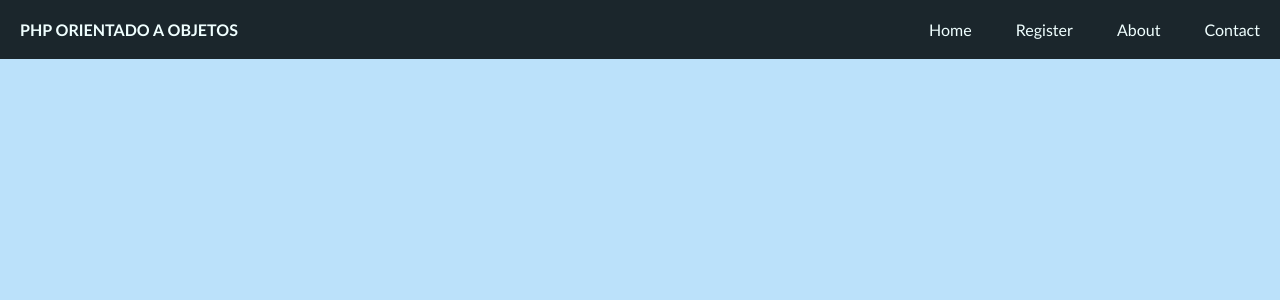
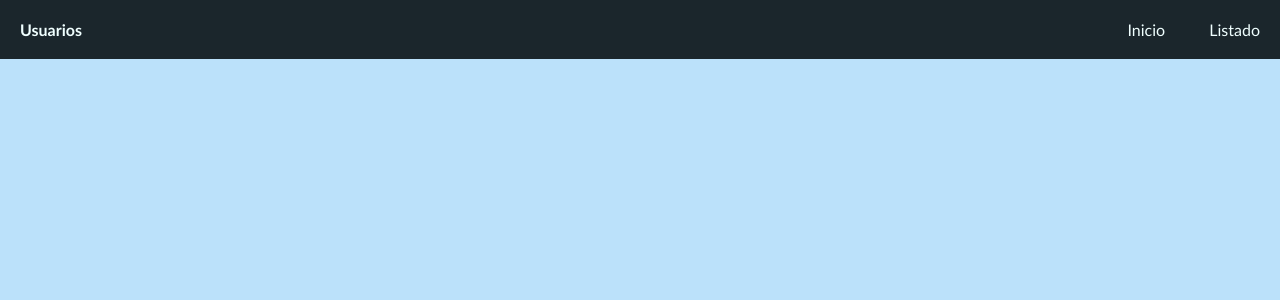
Before and after one commit to Steve-Hndz/usuarios, a PHP site: page /usuarios/views/header.php in a window 1280 px wide. Shown: the top 300 px of the page. Run offline with PHP 8.4, Linux system fonts and the light colour scheme; some libraries are stand-ins or nearby versions.

Commit message:
update: Vistas de usuario

```diff
--- a/views/header.php
+++ b/views/header.php
@@ -10,16 +10,14 @@
     <header>
         <nav>
             <h1>
-                <a href="home.php">
-                    PHP ORIENTADO A OBJETOS
+                <a href="<?=BASE_DIR?>Home/showHome">
+                    Usuarios
                 </a>
             </h1>
 
             <ul>
-                <li><a href="<?=BASE_DIR?>Home/showHome">Home</a></li>
-                <li><a href="<?=BASE_DIR?>Usuario/register">Register</a></li>
-                <li><a href="<?=BASE_DIR?>About/showAbout">About</a></li>
-                <li><a href="<?=BASE_DIR?>Contact/showContact">Contact</a></li>
+                <li><a href="<?=BASE_DIR?>Home/showHome">Inicio</a></li>
+                <li><a href="<?=BASE_DIR?>User/showUser">Listado</a></li>
             </ul>
         </nav>
     </header>
```
Also changed, not shown: controllers/UserController.php (added, +10 -0 lines), models/User.php (added, +8 -0 lines).
